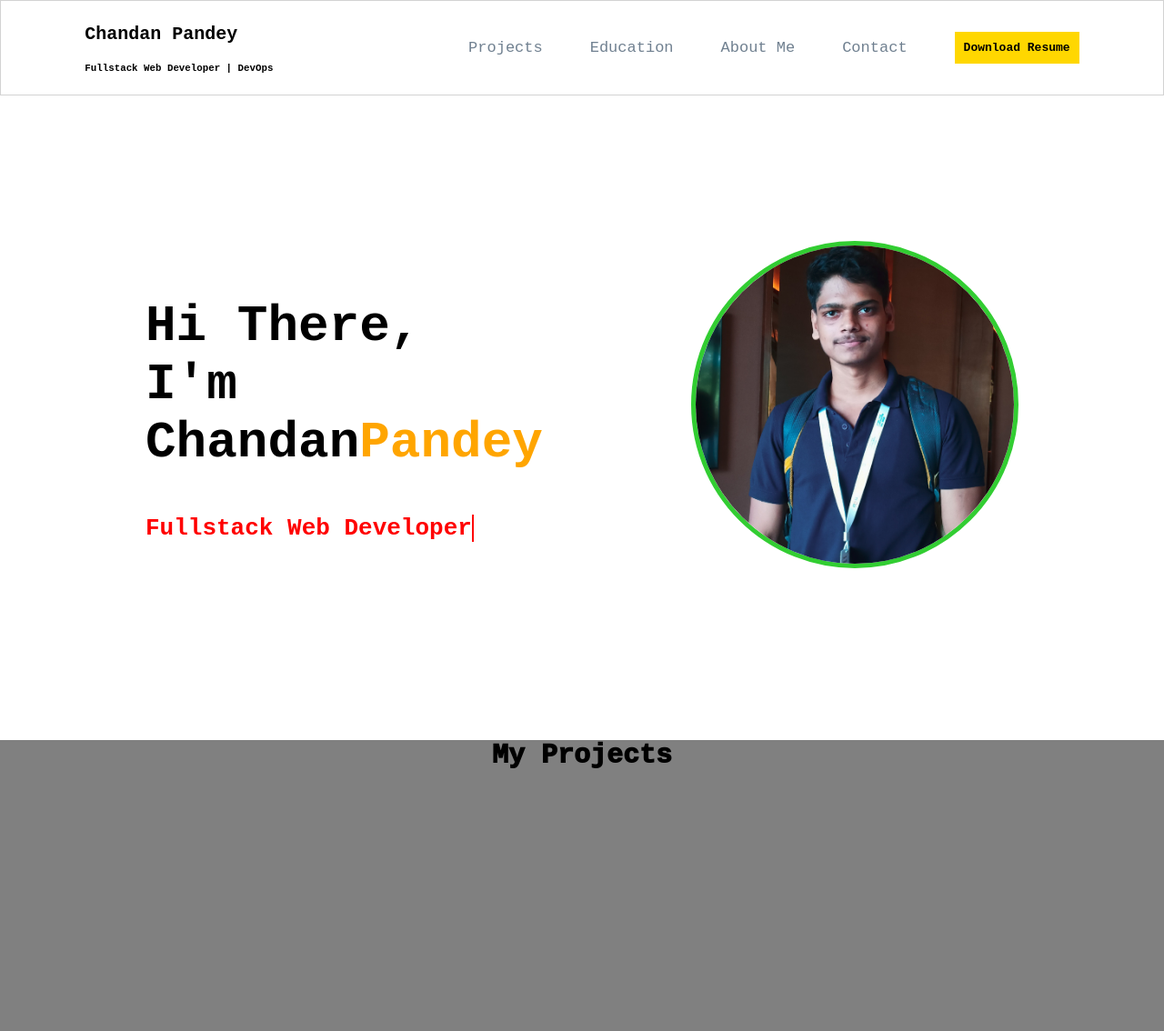
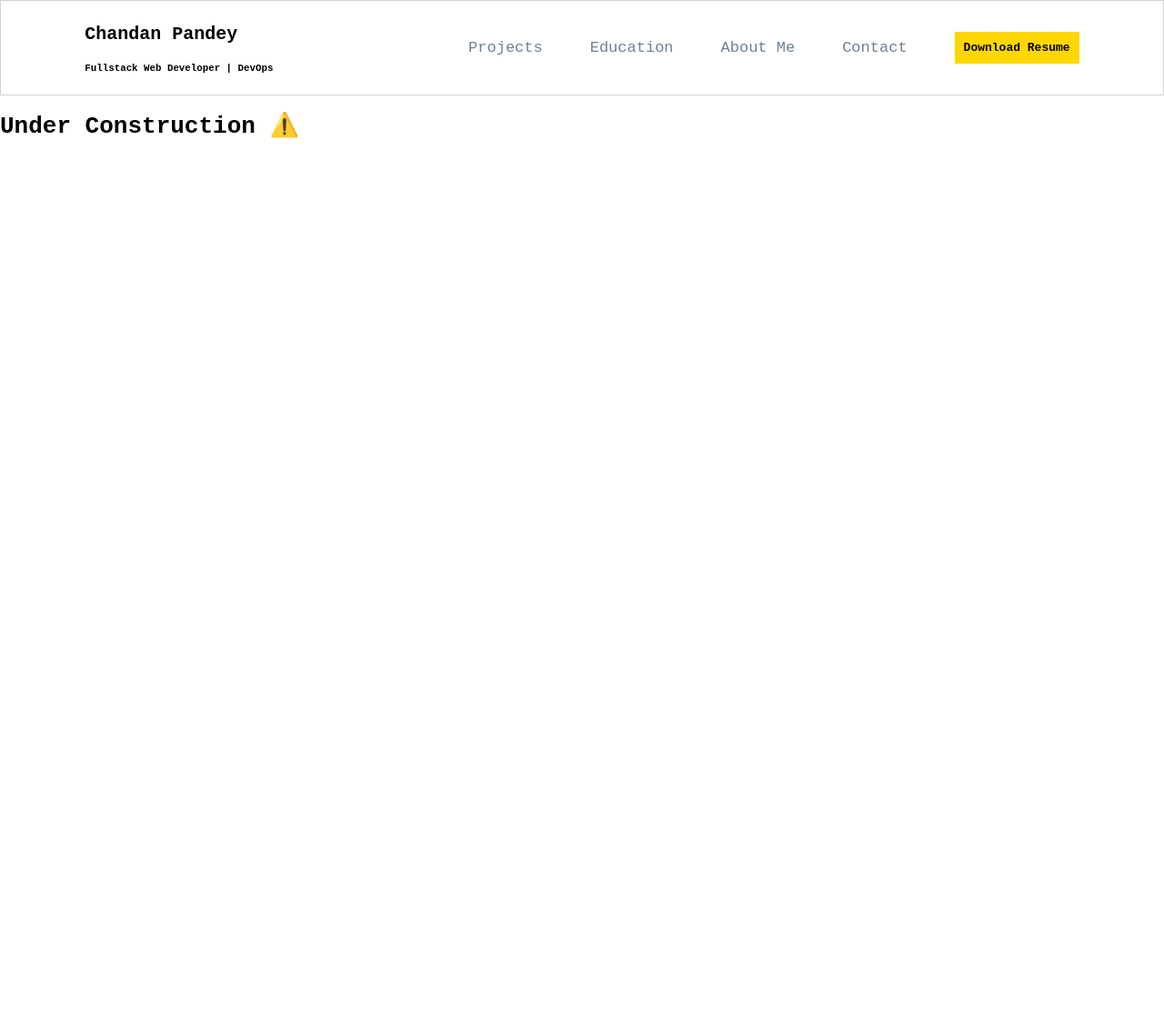
Before and after one commit to ChandanP007/ChandanP007.github.io, a plain HTML site: page index.html in a window 1280 px wide. Shown: the whole page at 91% size. After the commit the page ends 800 px from the top, so only its background shows below. Drawn offline with Linux system fonts and the light colour scheme.

Commit message:
Update index.html

```diff
--- a/index.html
+++ b/index.html
@@ -28,29 +28,7 @@
   </div>
 
 
-  <!-- hero section  -->
-  <div id="hero">
-    <div class="hero-left">
-      <h2>Hi There, <br>I'm Chandan<span class="lname">Pandey</span></h2>
-      <h1>
-        <a href="" class="typewrite" data-period="2000" data-type='[ "Fullstack Web Developer", "UG Student", "Software Developer", "Flutter Developer" ]'>
-         <span class="wrap"></span>
-        </a>
-      </h1>
-
-    </div>
-    <div class="hero-right">
-      <img src="./assets/me.jpg" alt="">
-    </div>
-  </div>
-
-  <!-- Projects -->
-  <div id="projects">
-    <div class="section_header">
-      <h2>My Projects</h2>
-    </div>
-    <div class="container_projects">
-      <div class="card_proj">
+  <h1 class="const-message">Under Construction ⚠️</h1>
 
       </div>
     </div>
```
